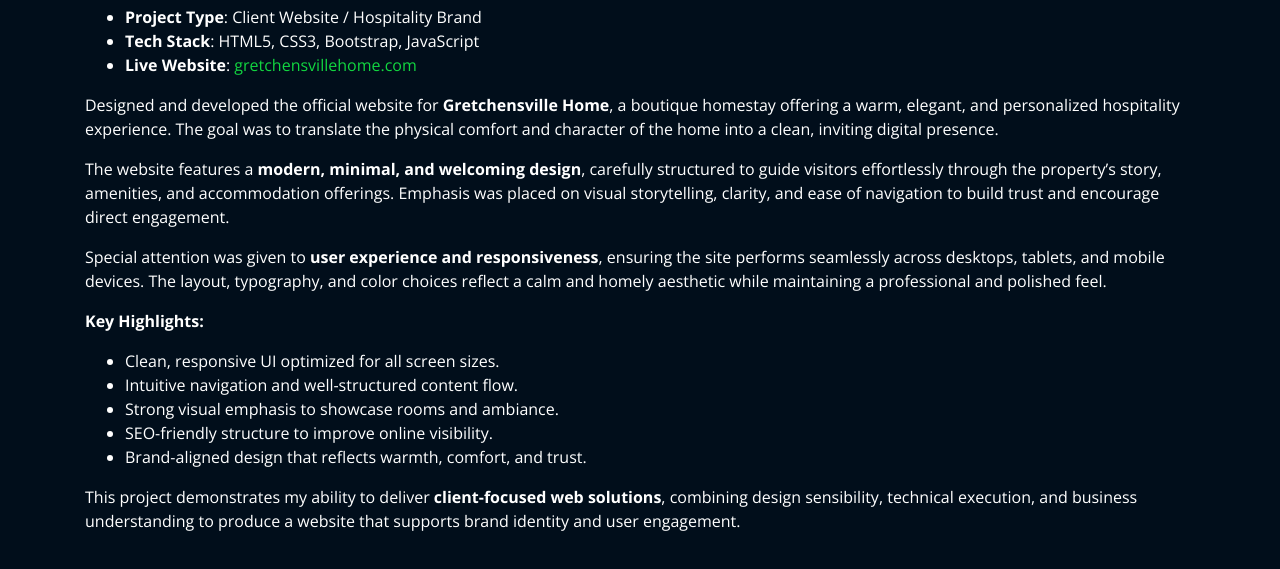
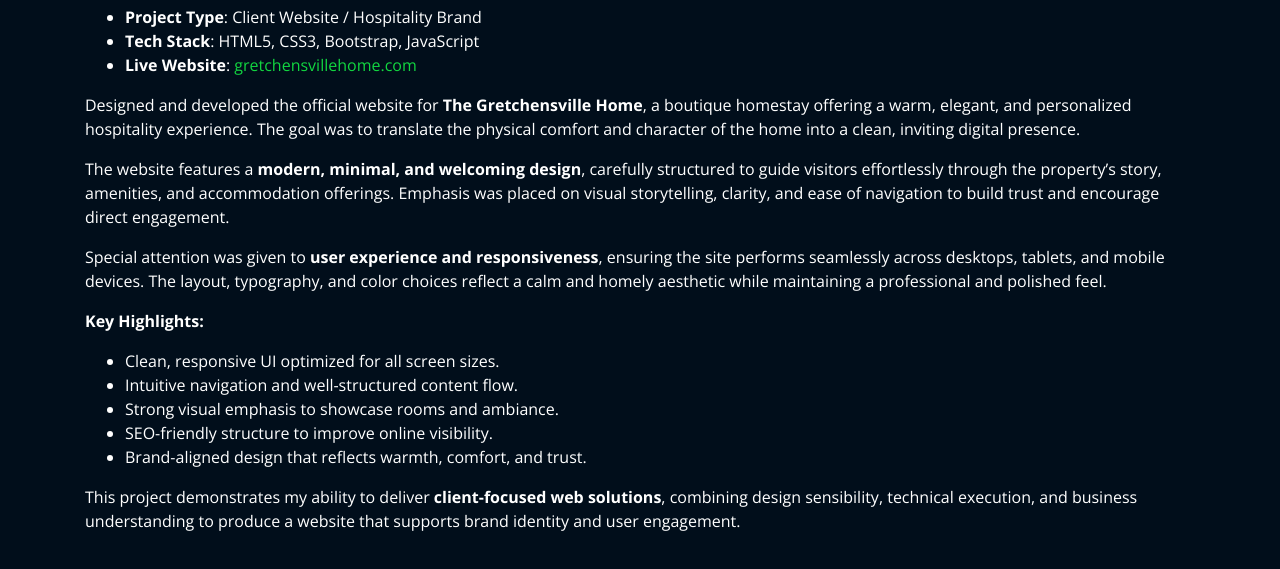
Before and after one commit to EHronek/hronek_dev-portfolio, a plain HTML site: page projects/gretchensvillehome.html in a window 1280 px wide. Shown: the part 65-634 px from the top of the page. Drawn offline with nearby package versions, Linux system fonts and the light colour scheme.

```diff
--- a/projects/gretchensvillehome.html
+++ b/projects/gretchensvillehome.html
@@ -50,7 +50,7 @@
           </ul>
 
           <p>
-            Designed and developed the official website for <strong>Gretchensville Home</strong>,
+            Designed and developed the official website for <strong>The Gretchensville Home</strong>,
             a boutique homestay offering a warm, elegant, and personalized hospitality experience.
             The goal was to translate the physical comfort and character of the home into a
             clean, inviting digital presence.
```
